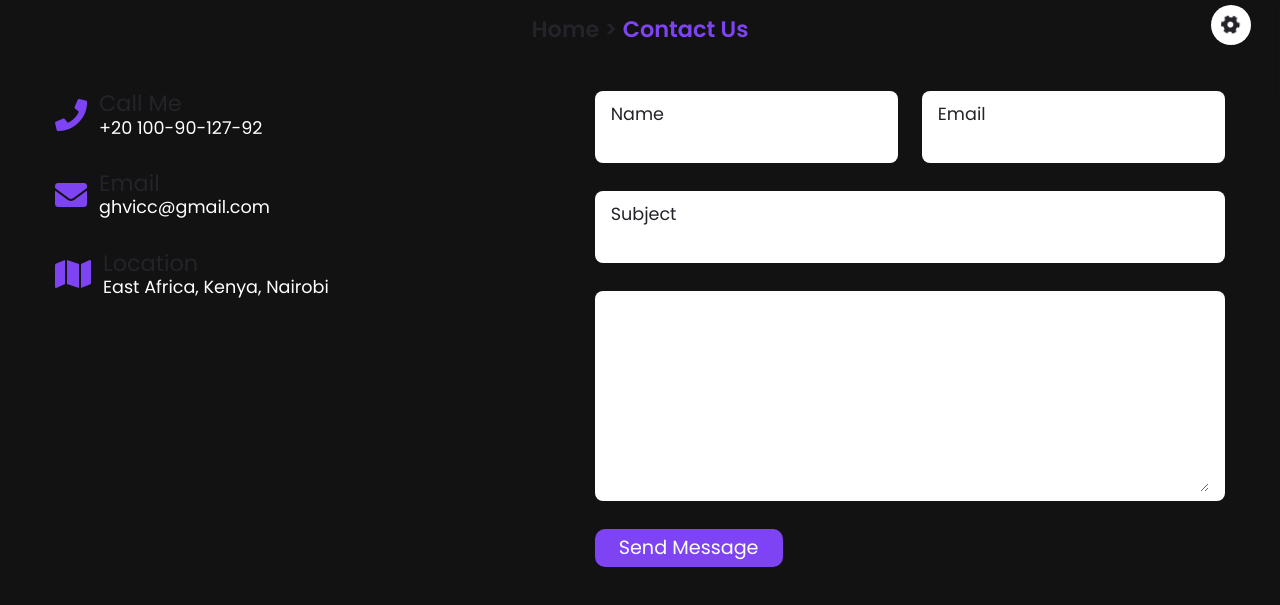
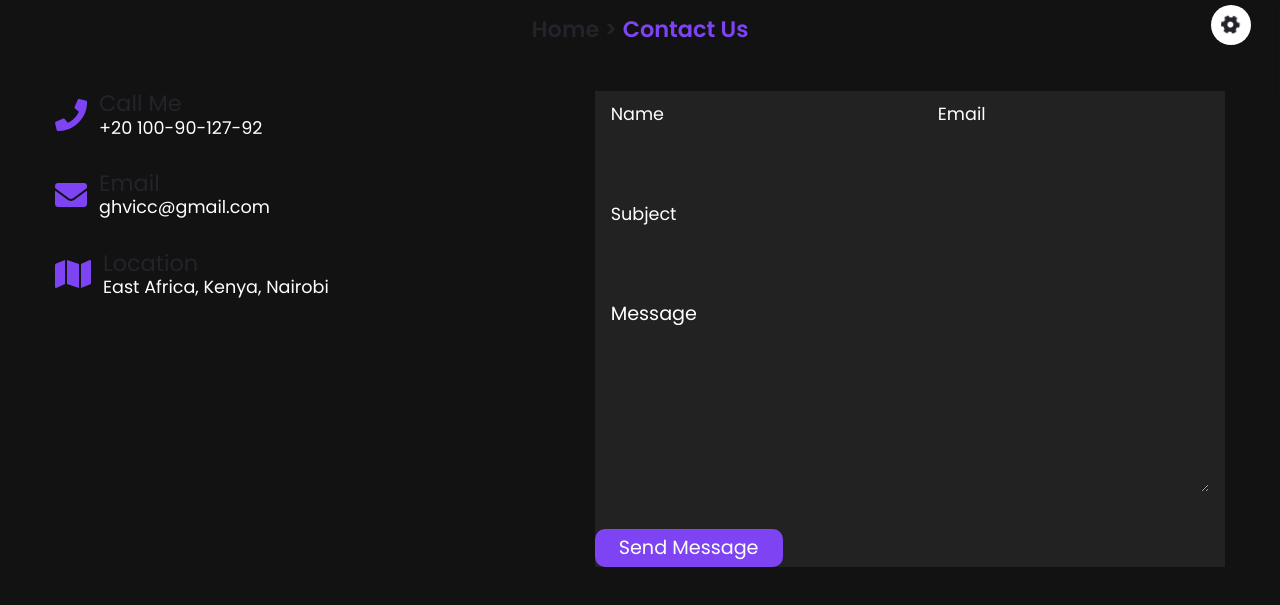
Before and after one commit to kelvo1999/victor_ghvcc, a plain HTML site: page contact.html in a window 1280 px wide. Both pictures are taken after a click on the button "Mode". Shown: the part 195-800 px from the top of the page. Drawn offline with Linux system fonts and the light colour scheme; files whose address does not match are found by name.

Commit message:
darkmode

```diff
--- a/contact.html
+++ b/contact.html
@@ -36,6 +36,80 @@
             background-color: var(--bg-color);
             color: var(--text-color);
             transition: background 0.3s, color 0.3s;
+        }
+
+        .contact-inputs {
+            background: #ffffff;
+            /* Light mode background */
+            color: #000000;
+            /* Light mode text color */
+            transition: background 0.3s, color 0.3s;
+        }
+
+        .contact-content {
+            background: #ffffff;
+            /* Light mode background */
+            color: #000000;
+            /* Light mode text color */
+            transition: background 0.3s, color 0.3s;
+        }
+
+        .contact-input {
+            background: #ffffff;
+            /* Light mode background */
+            color: #000000;
+            /* Light mode text color */
+            transition: background 0.3s, color 0.3s;
+        }
+
+        .contact-label {
+            background: #ffffff;
+            /* Light mode background */
+            color: #000000;
+            /* Light mode text color */
+            transition: background 0.3s, color 0.3s;
+        }
+        /* Dark Mode Styles */
+
+        .dark-mode .contact-inputs {
+            background: #222222;
+            /* Dark mode background */
+            color: #ffffff;
+            /* Dark mode text color */
+        }
+
+        .dark-mode .contact-form {
+            background: #222222;
+            /* Dark mode background */
+            color: #ffffff;
+            /* Dark mode text color */
+        }
+
+        .dark-mode .contact-content {
+            background: #222222;
+            /* Dark mode background */
+            color: #ffffff;
+            /* Dark mode text color */
+        }
+
+        .dark-mode .contact-label {
+            background: #222222;
+            /* Dark mode background */
+            color: #ffffff;
+            /* Dark mode text color */
+        }
+
+        .dark-mode .contact-input {
+            background: #222222;
+            /* Dark mode background */
+            color: #ffffff;
+            /* Dark mode text color */
+        }
+        /* Ensure links and buttons are visible in dark mode */
+
+        .dark-mode .read-more {
+            color: #00bcd4;
+            /* Light blue for contrast */
         }
     </style>
 </head>
```
Also changed, not shown: blog.html (+26 -1 lines), faq.html (+31 -0 lines), shop.html (+23 -0 lines).
